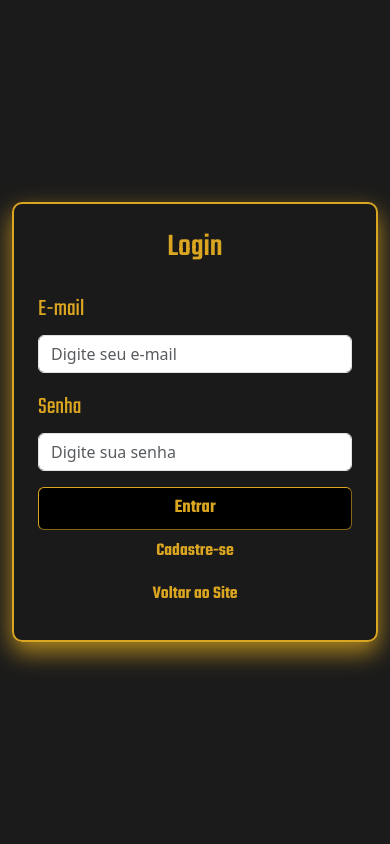
After one commit to nsmillena/BespokeBarberShop, a PHP site: page /login.html in a window 390 px wide. The commit adds this page. Run offline with PHP 8.4, Linux system fonts and the light colour scheme.

Commit message:
Navbar corrigido, tanto versão desktop quanto offcanvas mobile, criação das páginas de login e cadastro INCOMPLETAS

```diff
--- /dev/null
+++ b/Bespoke BarberShop/login.css
@@ -0,0 +1,93 @@
+@import url('https://fonts.googleapis.com/css2?family=Teko:wght@400;500;600&display=swap');
+
+/* Corpo da página */
+.login-body {
+  background-color: #1b1b1b;
+  color: white;
+}
+/* Container externo para a sombra */
+.card-container {
+  max-width: 400px;
+  width: 100%;
+  border-radius: 10px;
+  box-shadow: 0 10px 25px rgba(218, 165, 32, 0.8); /* sombra dourada visível */
+  transition: transform 0.3s ease, box-shadow 0.3s ease;
+}
+
+/* Hover padrão (desktop) */
+.card-container:hover {
+  transform: translateY(-5px) scale(1.5);
+  box-shadow: 0 15px 35px rgba(218, 165, 32, 1);
+}
+
+/* Para telas pequenas (celular) */
+@media (max-width: 767px) {
+  .card-container:hover {
+    transform: translateY(-3px) scale(1.05); /* aumenta só 5% no mobile */
+    box-shadow: 0 12px 25px rgba(218, 165, 32, 0.9);
+  }
+}
+
+/* Card interno sem sombra, apenas o background e borda */
+.login-card {
+  background-color: #1a1a1a;
+  border: 2px solid #daa520;
+  border-radius: 10px;
+  padding: 1.5rem;
+}
+
+
+label{
+    font-family: Teko, sans-serif;
+    color: #daa520;
+    font-size: x-large;
+}
+
+p{
+    font-family: Teko, sans-serif;
+    color: white;
+    font-size: large;
+}
+
+/* Título do login */
+.login-title {
+  font-family: Teko, sans-serif;
+  color: #daa520;
+  text-align: center;
+  margin-bottom: 1.5rem;
+  font-size: xx-large;
+}
+
+/* Botão de login */
+.btn-login {
+  font-family: Teko, sans-serif;
+  font-size: larger;
+  background-color: #000000;
+  color: #daa520;
+  font-weight: bold;
+  width: 100%;
+  border-style: outset;
+  border-color: #daa520;
+}
+
+.btn-login:hover {
+  background-color: #daa520;
+  color: black;
+
+  box-shadow: 0 5px 15px rgba(218, 165, 32, 0.7);
+}
+
+.link-container {
+  margin-top: 0.5rem;
+  margin-bottom: 0.5rem;
+}
+
+.link-cadastro, .link-site {
+  color: #daa520;
+  text-decoration: none;
+  font-weight: bold;
+}
+
+.link-cadastro:hover, .link-site:hover {
+  text-decoration: underline;
+}
--- /dev/null
+++ b/Bespoke BarberShop/login.html
@@ -0,0 +1,39 @@
+<!doctype html>
+<html lang="pt-br">
+  <head>
+    <meta charset="utf-8">
+    <meta name="viewport" content="width=device-width, initial-scale=1">
+    <title>Login - Bespoke BarberShop</title>
+    <link href="https://cdn.jsdelivr.net/npm/bootstrap@5.3.7/dist/css/bootstrap.min.css" rel="stylesheet">
+    <link rel="stylesheet" href="login.css">
+  </head>
+  <body class="login-body">
+
+        <div class="container d-flex justify-content-center align-items-center vh-100">
+    <div class="card-container">
+        <div class="card login-card p-4">
+        <h3 class="text-center login-title mb-4">Login</h3>
+        <form>
+            <div class="mb-3">
+            <label for="email" class="form-label">E-mail</label>
+            <input type="email" class="form-control" id="email" placeholder="Digite seu e-mail" required>
+            </div>
+            <div class="mb-3">
+            <label for="senha" class="form-label">Senha</label>
+            <input type="password" class="form-control" id="senha" placeholder="Digite sua senha" required>
+            </div>
+            <button type="submit" class="btn btn-login w-100 fw-bold">Entrar</button>
+        </form>
+        <p class="text-center link-container">
+            <a href="cadastro.html" class="link-cadastro">Cadastre-se</a>
+        </p>
+        <p class="text-center link-container">
+            <a href="index.html" class="link-site">Voltar ao Site</a>
+        </p>
+        </div>
+    </div>
+    </div>
+
+    <script src="https://cdn.jsdelivr.net/npm/bootstrap@5.3.7/dist/js/bootstrap.bundle.min.js"></script>
+  </body>
+</html>
```
Also changed, not shown: Bespoke BarberShop/cadastro.html (added, +49 -0 lines), Bespoke BarberShop/index.html (+56 -3 lines), Bespoke BarberShop/style.css (+23 -0 lines), footer/index.html (deleted, +0 -48 lines), footer/imagens/Logo.jpeg (deleted), footer/imagens/facebook.png (deleted), footer/imagens/instagram.png (deleted), footer/imagens/tiktok.png (deleted), footer/imagens/whatsapp.png (deleted).
